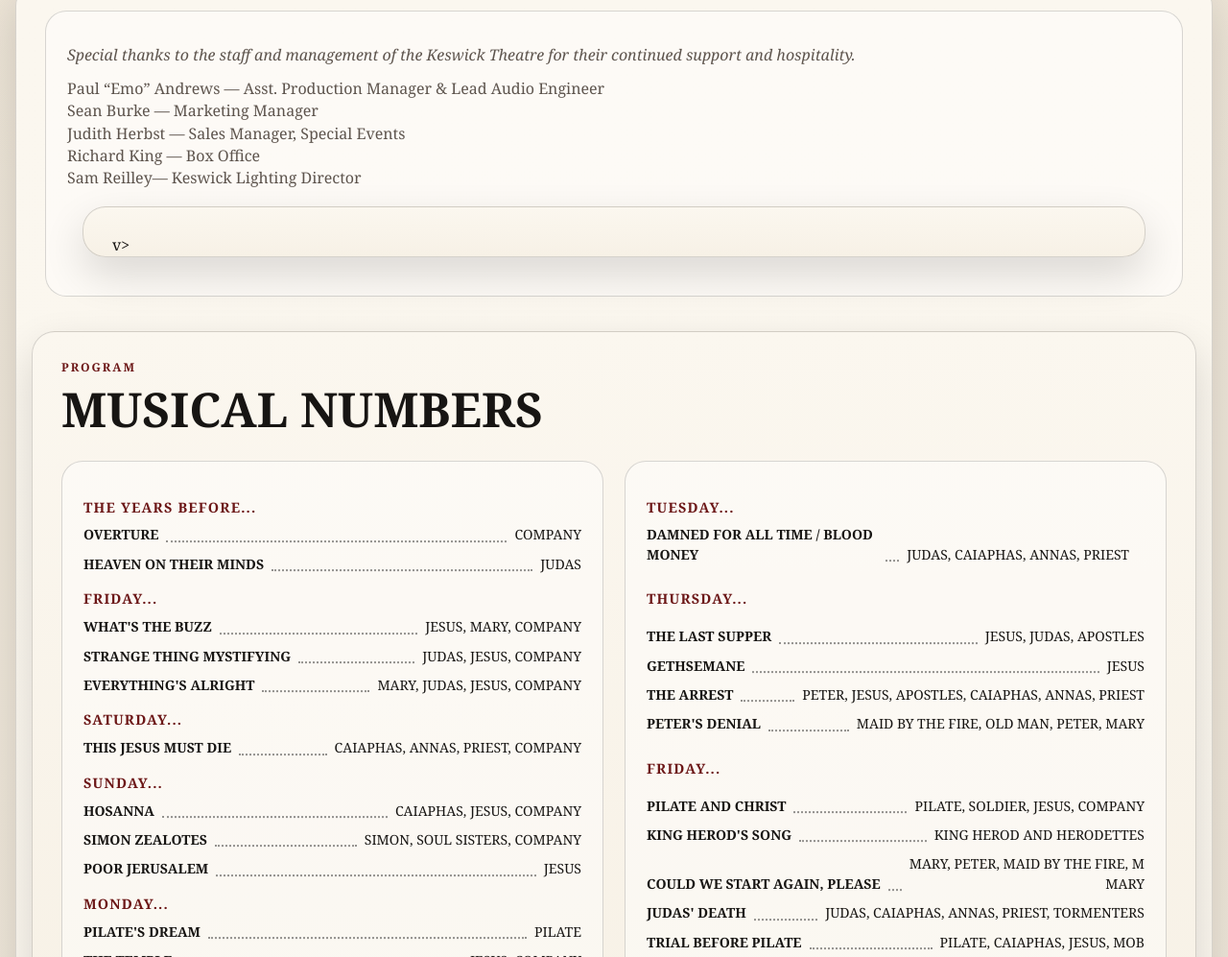
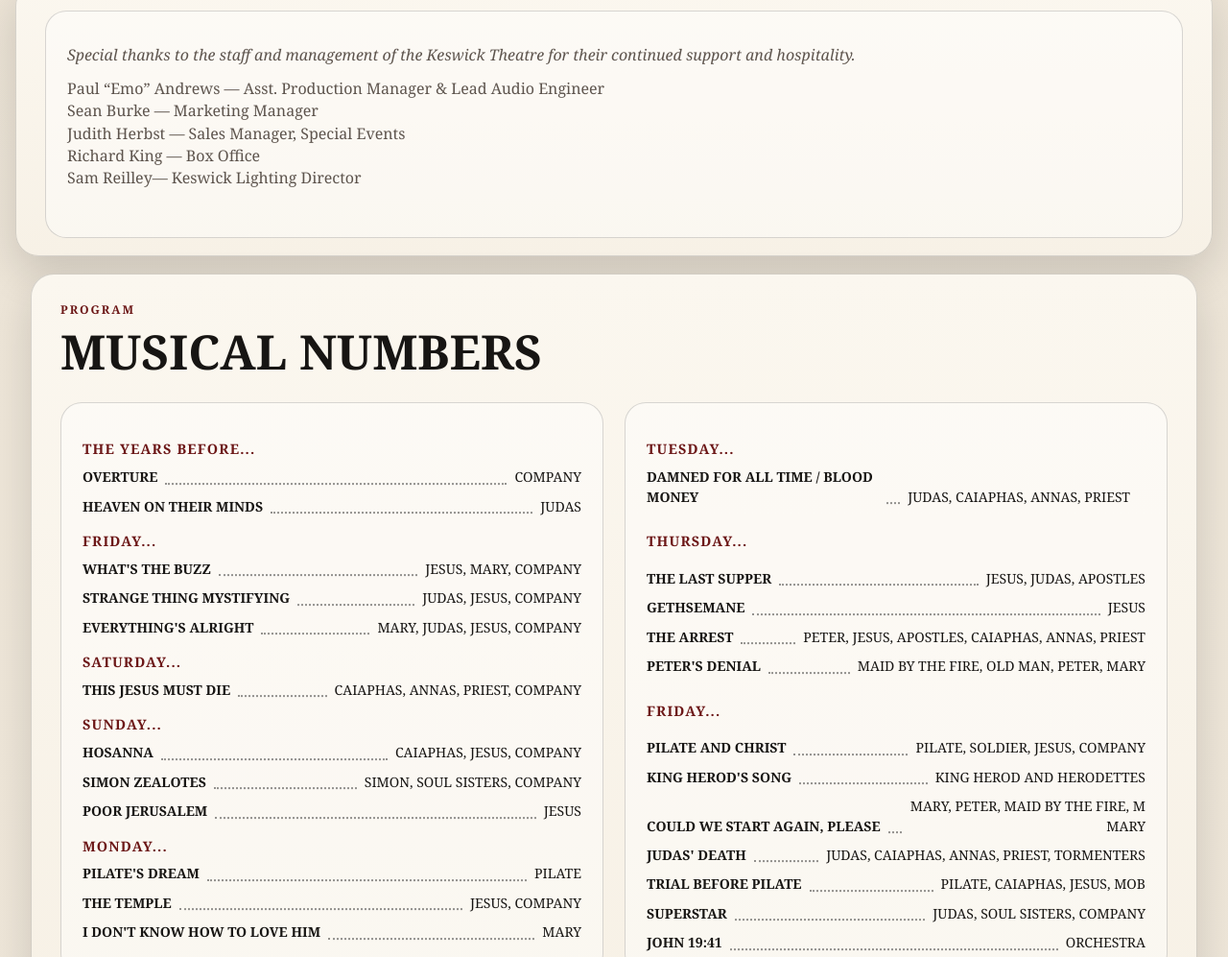
Before and after one commit to jsh2374-gif/JCS, a plain HTML site: page index.html in a window 1280 px wide. Shown: the part 2877-3874 px from the top of the page at 96% size. Drawn offline with Linux system fonts and the light colour scheme.

Commit message:
Fix HTML structure and remove empty div

```diff
--- a/index.html
+++ b/index.html
@@ -1038,11 +1038,8 @@
     Richard King — Box Office<br>
     Sam Reilley— Keswick Lighting Director
   </p>
-    <div></div>
-<section id="songs">
-<div class="container">
-<div class="section-shell">
-<div class="section-head">v>
+<div>
+<div class="section-head">
 </div>
 </div>
 </div>
```
